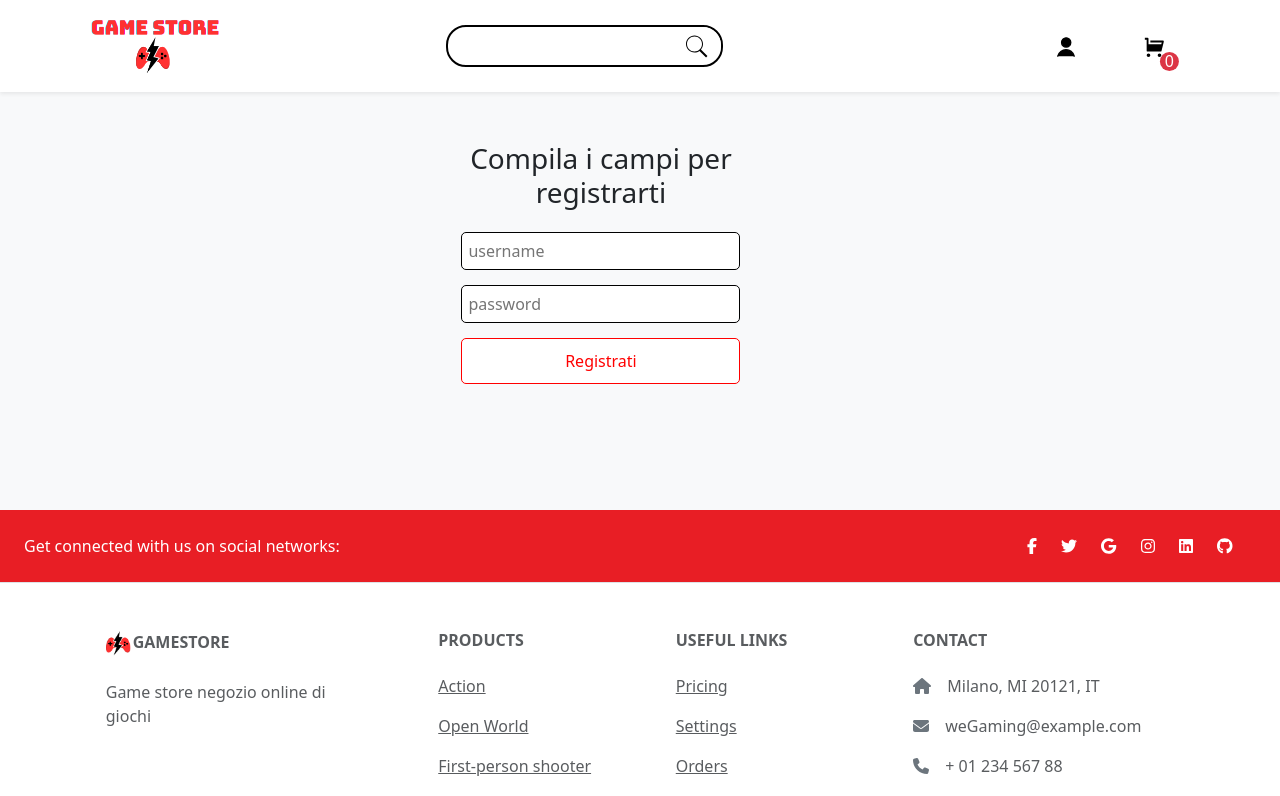
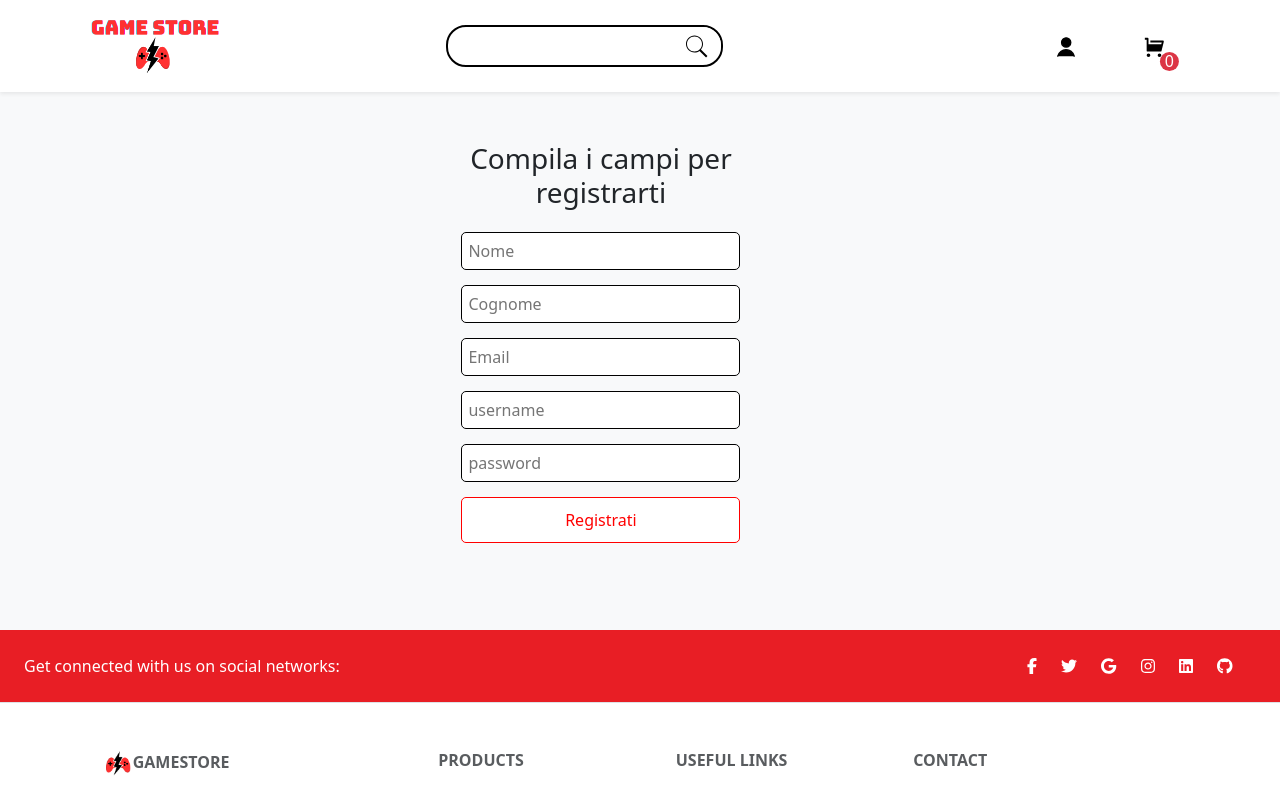
Before and after one commit to zeno9797/ecommerce-develhope, a React (Create React App) app in the folder my-app/: page /signup in a window 1280 px wide. Shown: the top 796 px of the page. Built offline with nearby package versions, Linux system fonts and the light colour scheme.

Commit message:
progetto finitoooo (penso)

```diff
--- a/my-app/src/components/CartForm.tsx
+++ b/my-app/src/components/CartForm.tsx
@@ -27,10 +27,16 @@ function CartForm() {
 
                 <div className='form-pagamento'>
                     <h4>Metodo di pagamento</h4>
-                    <input type="text" placeholder='Card number' />
+                    <input type="text"
+                    inputMode="numeric"
+                    placeholder='Card number'
+                    pattern="[0-9\s]{13,19}"
+                    maxLength={16} />
                     <div>
                         <input type="date" placeholder='Scadenza' />
-                        <input type="text" placeholder='CVV' />
+                        <input type="password"
+                        inputMode="numeric"
+                        maxLength={3} placeholder='CVV' />
                     </div>
                     <div>
                         <img style={{
--- a/my-app/src/pages/Signup.tsx
+++ b/my-app/src/pages/Signup.tsx
@@ -57,11 +57,38 @@ export function Signup() {
           display: "flex",
           flexDirection: "column",
           gap: 15,
-          height: "40vh",
+          height: "55vh",
           marginTop: "50px",
         }}
       >
         <h3 style={{ textAlign: "center" }}>Compila i campi per registrarti</h3>
+        <input
+          type="text"
+          style={{
+            padding: "6px",
+            borderRadius: "5px",
+            border: "1px solid black",
+          }}
+          placeholder="Nome"
+        />
+        <input
+          type="text"
+          style={{
+            padding: "6px",
+            borderRadius: "5px",
+            border: "1px solid black",
+          }}
+          placeholder="Cognome"
+        />
+        <input
+          type="email"
+          style={{
+            padding: "6px",
+            borderRadius: "5px",
+            border: "1px solid black",
+          }}
+          placeholder="Email"
+        />
         <input
           onChange={handleUsername}
           type="text"
```
